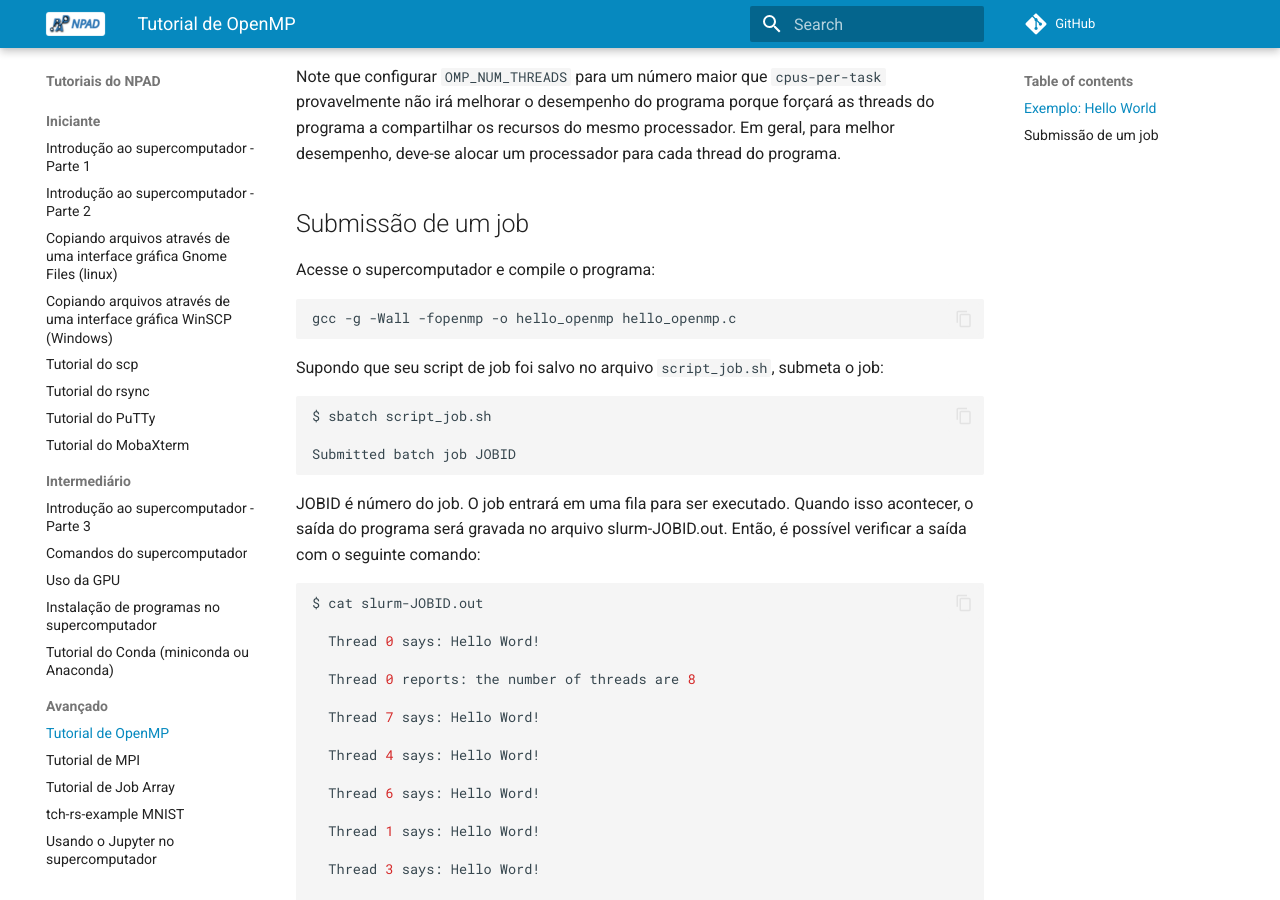
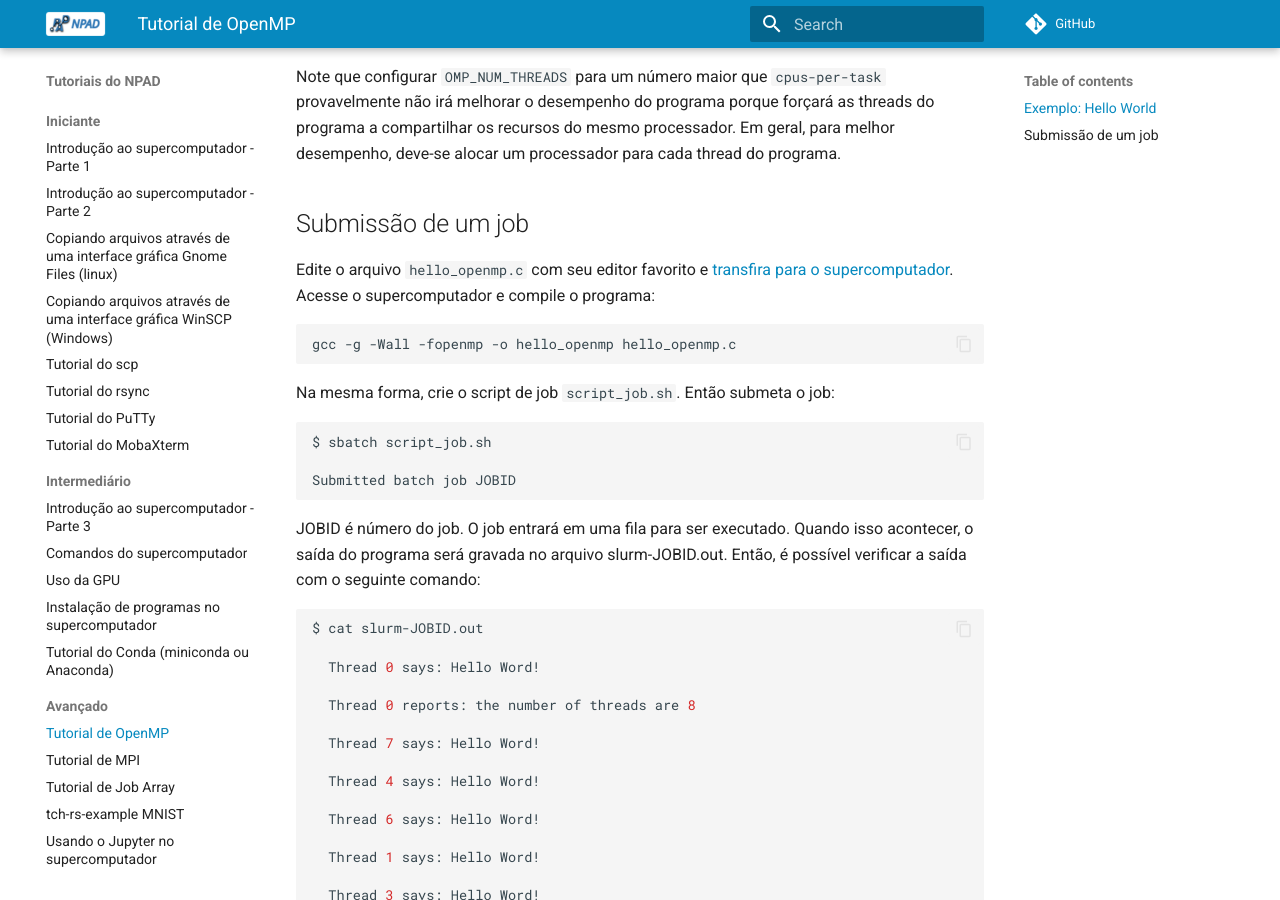
Before and after one commit to NPAD-UFRN/Tutorials, an MkDocs documentation site: the page built from docs/advanced/openmp_tutorial.md, in a window 1280 px wide and 900 px high, scrolled down 1672 px. Built offline with MkDocs 1.6.1 and Material for MkDocs 9.7.7, drawn with Linux system fonts in a browser that asks for light colours; comment, search, counter and statistics services are not loaded.

Commit message:
Update openmp_tutorial.md

````diff
--- a/docs/advanced/openmp_tutorial.md
+++ b/docs/advanced/openmp_tutorial.md
@@ -64,13 +64,13 @@ Note que configurar `OMP_NUM_THREADS` para um número maior que `cpus-per-task`
 
 ## Submissão de um job
 
-Acesse o supercomputador e compile o programa:
+Edite o arquivo ``hello_openmp.c`` com seu editor favorito e [transfira para o supercomputador](../beginner/superpc_introduction_part_1.md#acessando-arquivos-do-supercomputador). Acesse o supercomputador e compile o programa:
 
 ```bash
 gcc -g -Wall -fopenmp -o hello_openmp hello_openmp.c
 ```
 
-Supondo que seu script de job foi salvo no arquivo ``script_job.sh``, submeta o job:
+Na mesma forma, crie o script de job ``script_job.sh``. Então submeta o job:
 
 ```bash
 $ sbatch script_job.sh
````
